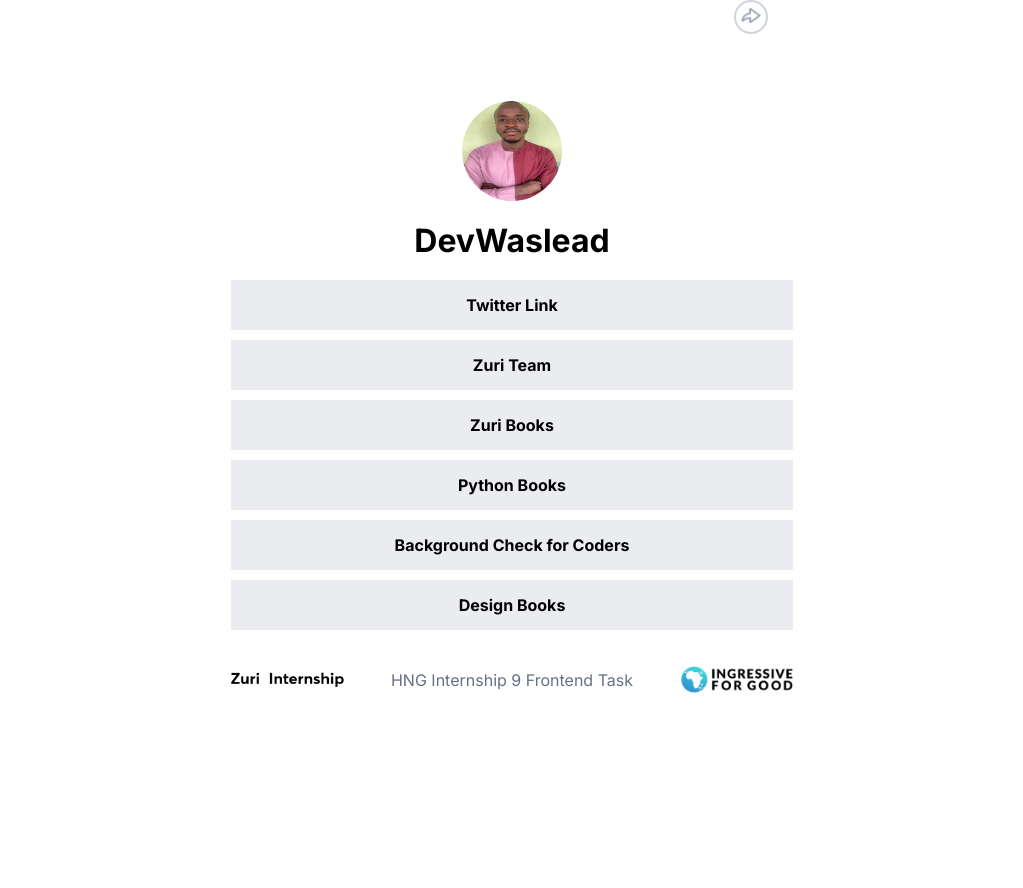
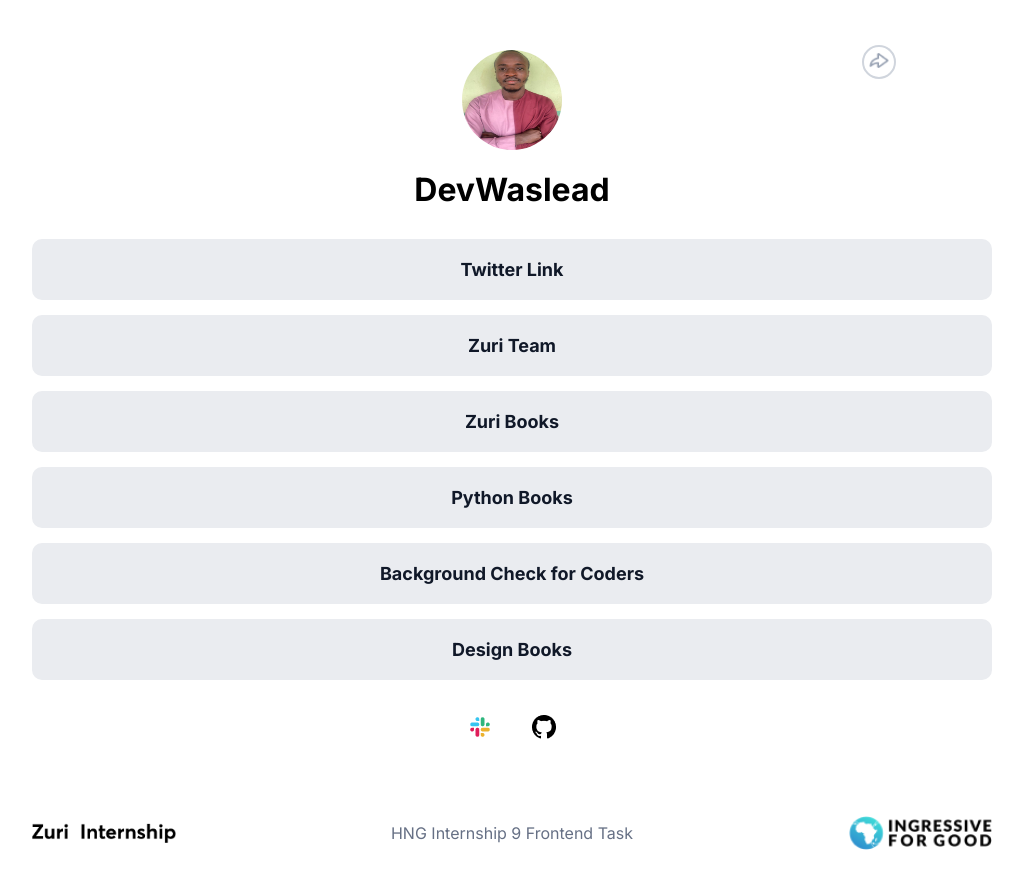
Before and after one commit to was-coder/hng-task-1, a React (Create React App) app: page / in a window 1280 px wide. Shown: the top 888 px of the page, without its empty margins (128-1151 px from the left). Before the commit the page ends 800 px from the top, so only its background shows below. Built offline with nearby package versions, Linux system fonts and the light colour scheme.

Commit message:
fix:Fix up the UI and add the social links to the link component

```diff
--- a/src/components/Links.jsx
+++ b/src/components/Links.jsx
@@ -48,6 +48,23 @@
             {data.content}
           </a>
         ))}
+
+        <div className="links-img">
+          <a
+            href="https://app.slack.com/client/T042F7V19Q8/D048242G0CW"
+            target="_blank"
+            rel="noopener noreferrer"
+          >
+            <img src="/assets/slack.png" alt="slack logo" />
+          </a>
+          <a
+            href="https://github.com/was-coder"
+            target="_blank"
+            rel="noopener noreferrer"
+          >
+            <img src="/assets/github.png" alt="github logo" />
+          </a>
+        </div>
       </section>
     </Fragment>
   );
--- a/src/css/footer.css
+++ b/src/css/footer.css
@@ -1,12 +1,12 @@
 .footer-container {
   display: flex;
   flex-direction: column;
-  padding-top: 30px;
+  padding-top: 50px;
 }
 
 .footer-img {
-  width: 35%;
-  height: 35%;
+  width: 30%;
+  height: 30%;
 }
 
 #task-paragraph {
@@ -22,7 +22,7 @@
   }
 
   .footer-img {
-    width: 20%;
-    height: 20%;
+    width: 15%;
+    height: 15%;
   }
 }
--- a/src/css/links.css
+++ b/src/css/links.css
@@ -1,15 +1,32 @@
 .link-section {
   display: flex;
   flex-direction: column;
-  gap: 10px;
+  gap: 15px;
   text-align: center;
 }
 
 .btn {
   background-color: #eaecf0;
-  padding: 15px;
+  padding: 20px;
   text-decoration: none;
-  color: #000000;
+  color: #101828;
   font-weight: 700;
   cursor: pointer;
+  border-radius: 10px;
 }
+
+.links-img {
+  display: flex;
+  justify-content: center;
+  padding: 20px 0;
+}
+
+.links-img a {
+  margin: 0 20px;
+}
+
+@media screen and (min-width: 960px) {
+  .btn {
+    font-size: 18px;
+  }
+}
--- a/src/css/profile.css
+++ b/src/css/profile.css
@@ -16,8 +16,8 @@
 
 .icon-div {
   position: absolute;
-  right: 20%;
-  top: 0;
+  right: 5%;
+  top: 5%;
   border: 2px solid #d0d5dd;
   border-radius: 50%;
   padding: 5px;
@@ -36,6 +36,7 @@
 #slack {
   font-size: 16px;
   font-style: italic;
+  padding-bottom: 10px;
 }
 
 @media screen and (min-width: 960px) {
@@ -48,6 +49,6 @@
   }
 
   .icon-div {
-    right: 30%;
+    right: 10%;
   }
 }
--- a/src/css/reset.css
+++ b/src/css/reset.css
@@ -8,10 +8,16 @@
 
 body {
   min-height: 100vh;
-  display: flex;
-  justify-content: center;
-  align-items: center;
+  width: 90%;
+  margin: 0 auto;
+  padding: 50px 0;
   position: relative;
   font-family: "Inter", sans-serif;
   font-size: 16px;
 }
+
+@media screen and (min-width: 960px) {
+  body {
+    width: 75%;
+  }
+}
```
